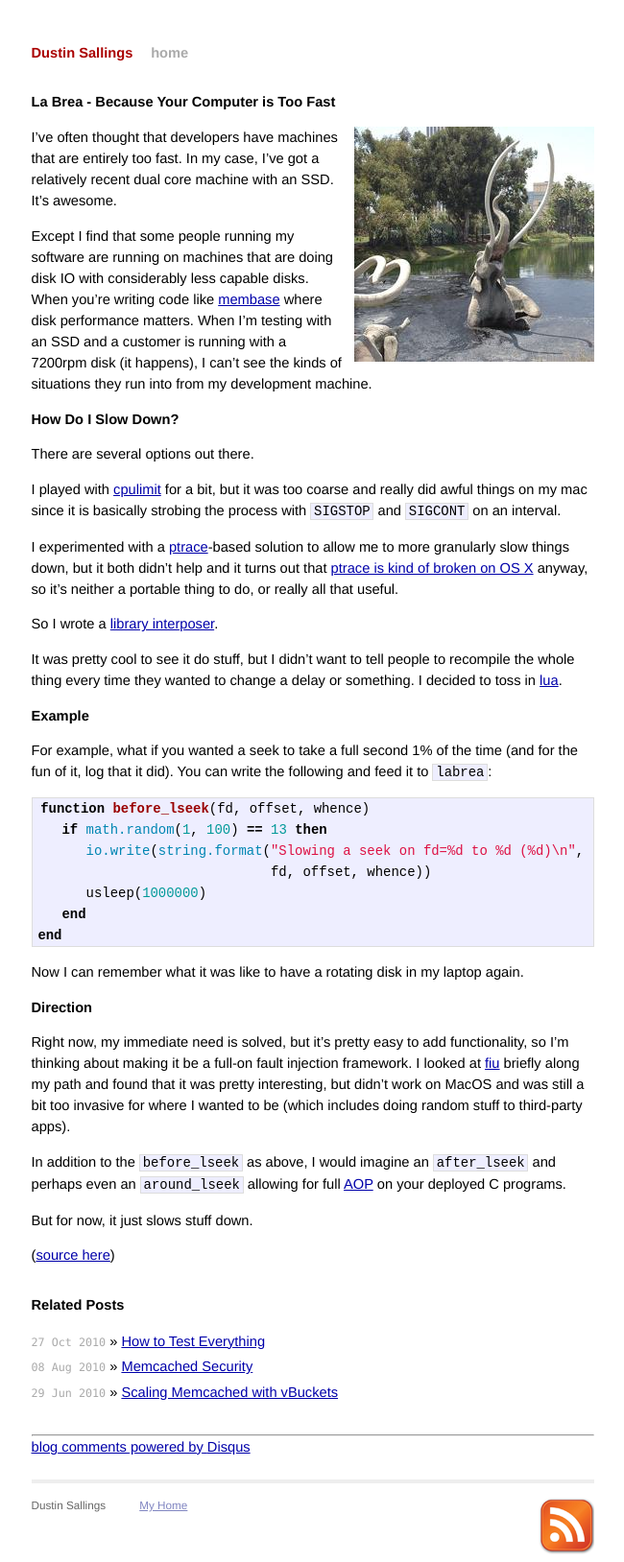
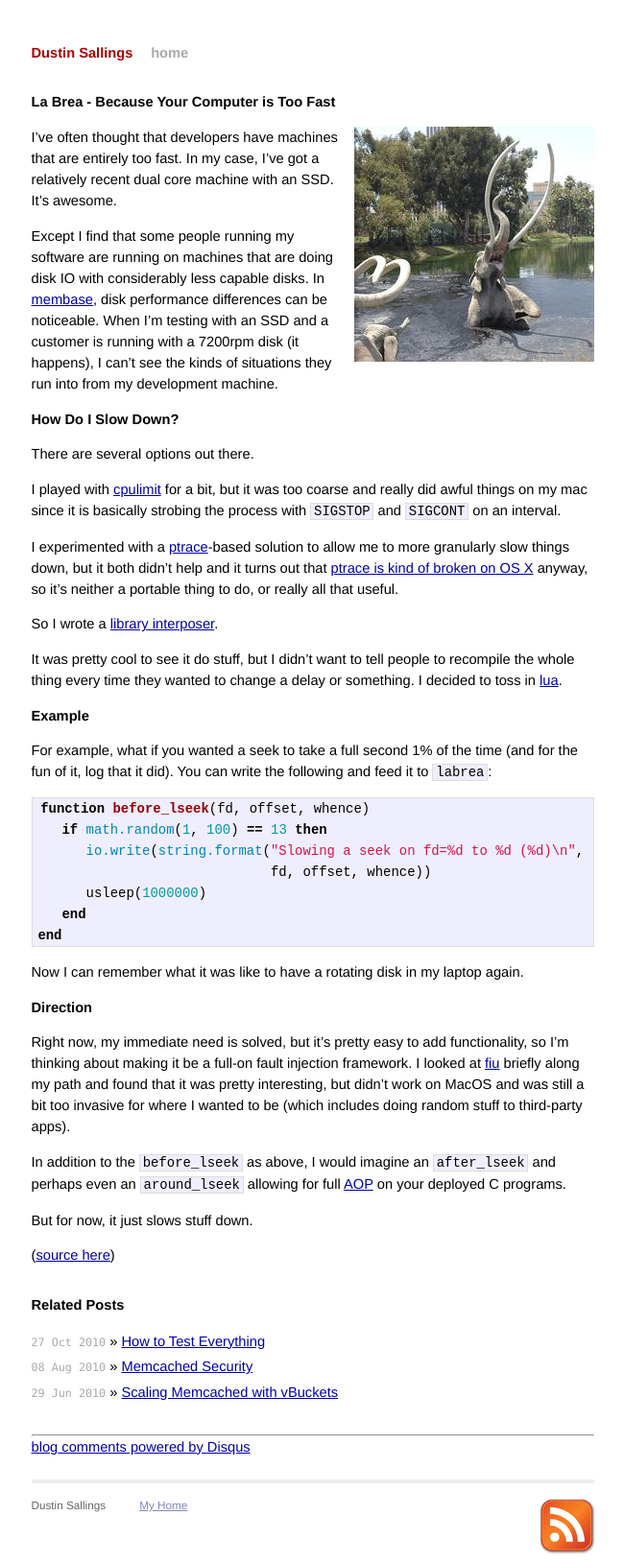
Before and after one commit to dustin/dustin.sallings.org, a Jekyll site: the page built from _posts/2010-11-12-labrea.markdown, in a window 1280 px wide. Shown: the whole page at 96% size, without its empty margins (314-964 px from the left). Built offline with Jekyll 4.4.1, drawn with Linux system fonts in a browser that asks for light colours; Markdown is read by kramdown in place of the engine named in the settings; comment, search, counter and statistics services are not loaded.

Commit message:
I left a sentence half-written.

```diff
--- a/_posts/2010-11-12-labrea.markdown
+++ b/_posts/2010-11-12-labrea.markdown
@@ -15,10 +15,10 @@ an SSD.  It's awesome.
 
 Except I find that some people running my software are running on
 machines that are doing disk IO with considerably less capable disks.
-When you're writing code like [membase][membase] where disk
-performance matters.  When I'm testing with an SSD and a customer is
-running with a 7200rpm disk (it happens), I can't see the kinds of
-situations they run into from my development machine.
+In [membase][membase], disk performance differences can be noticeable.
+When I'm testing with an SSD and a customer is running with a 7200rpm
+disk (it happens), I can't see the kinds of situations they run into
+from my development machine.
 
 ## How Do I Slow Down?
 
```
